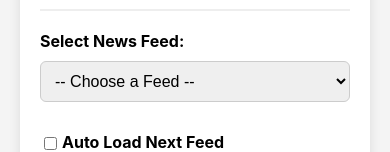
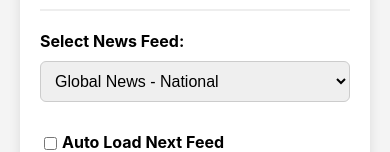
Before and after one commit to hpssjellis/rss-news-built-in-ai-summarizer-speak, a plain HTML site: page backups/mobile-news04.html in a window 390 px wide. Shown: the part 179-331 px from the top of the page. Drawn offline with Linux system fonts and the light colour scheme.

Commit message:
Update mobile-news04.html

```diff
--- a/backups/mobile-news04.html
+++ b/backups/mobile-news04.html
@@ -99,7 +99,7 @@
 
 
         <optgroup label="🇨🇦 Canadian General News">
-            <option value="https://globalnews.ca/feed/">Global News - National</option>
+            <option selected value="https://globalnews.ca/feed/">Global News - National</option>
             <option value="https://www.cbc.ca/webfeed/rss/rss-business">CBC News - Business</option>
             <option value="https://www.cbc.ca/webfeed/rss/rss-topstories">CBC News - Top Stories</option>
         </optgroup>
```
